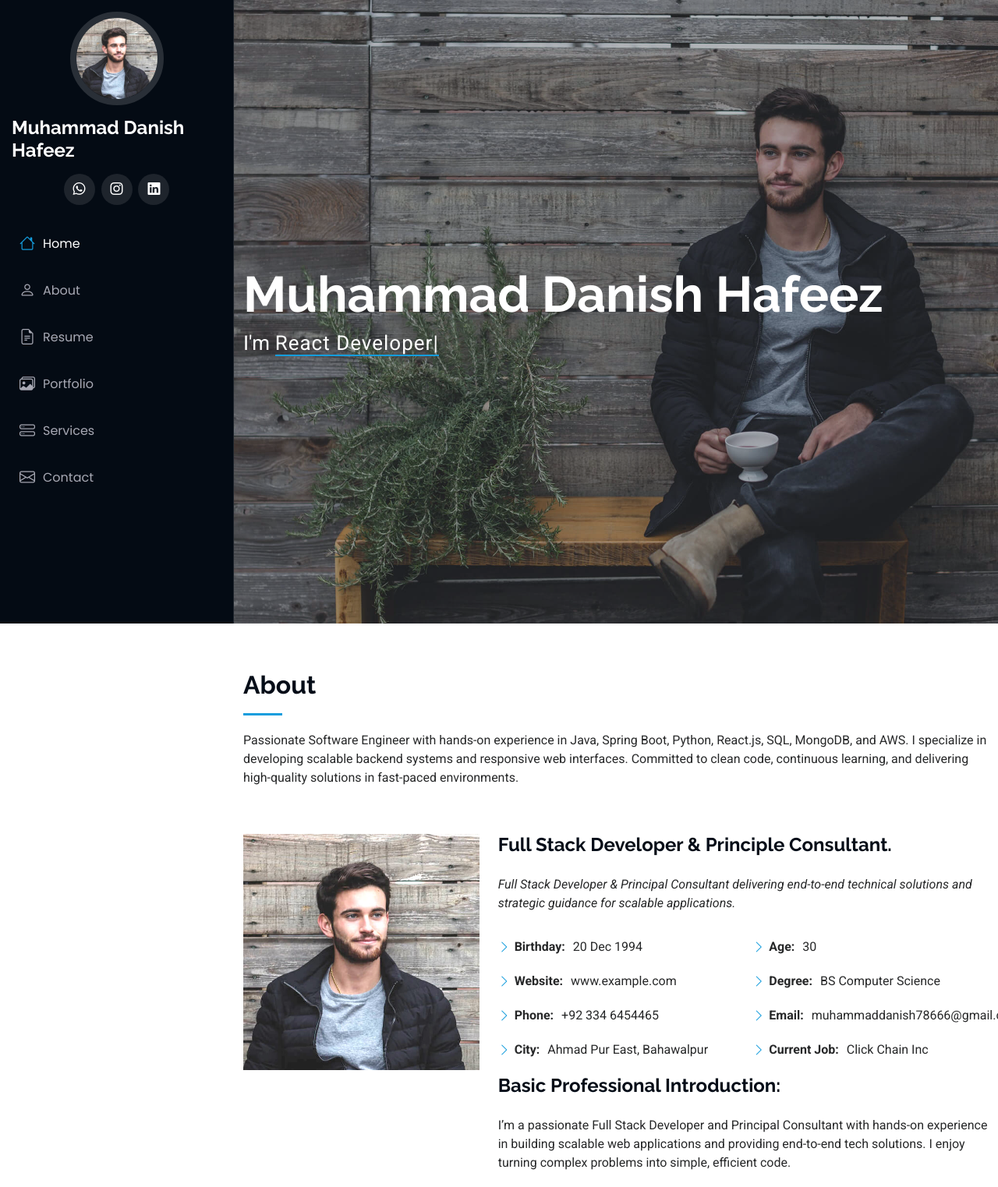
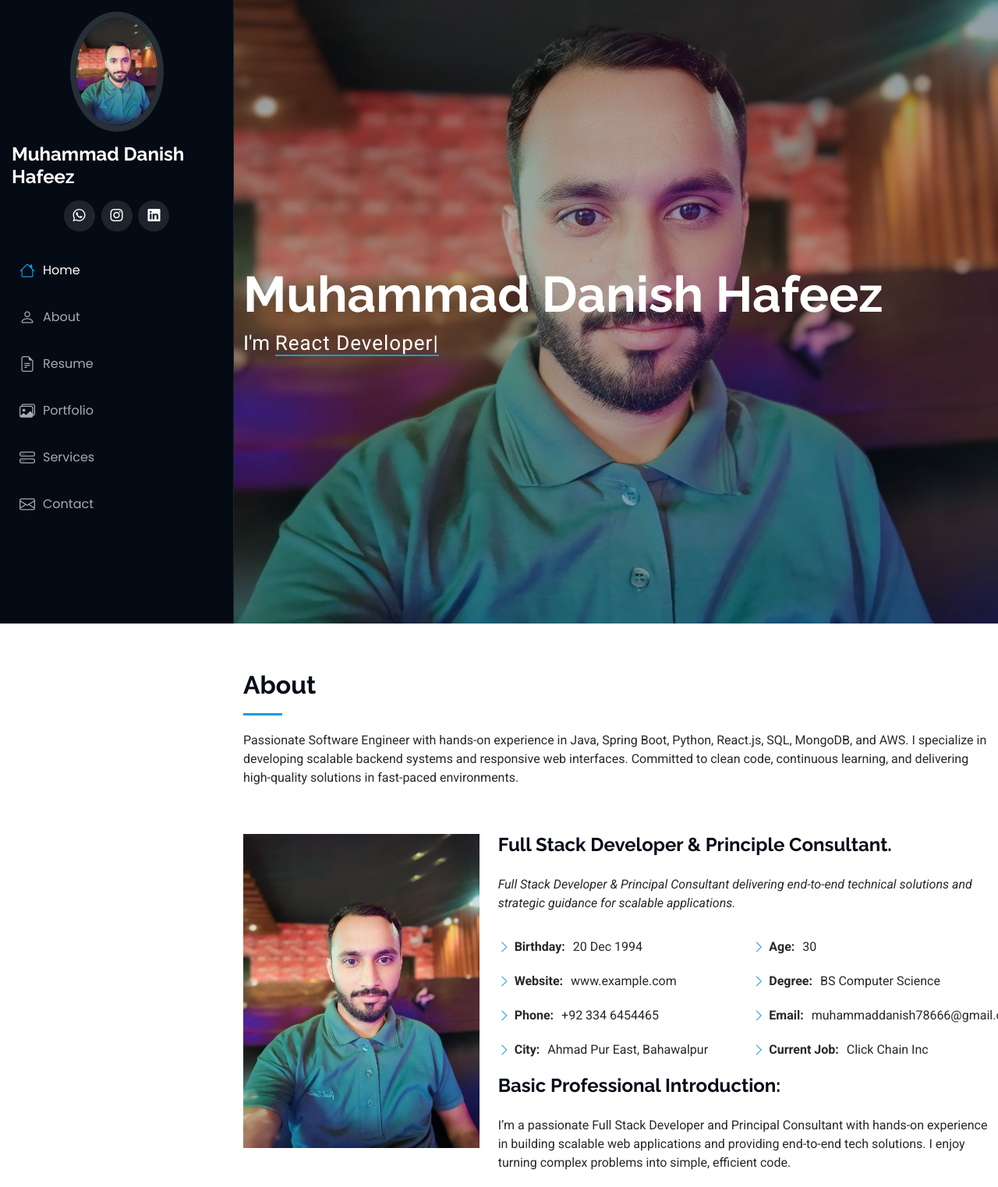
Before and after one commit to Danishhafeez786/fullstackdeveloper, a plain HTML site: page index.html in a window 1280 px wide. Shown: the top 1523 px of the page at 78% size. Drawn offline with Linux system fonts and the light colour scheme.

Commit message:
Updated profile picture

```diff
--- a/index.html
+++ b/index.html
@@ -35,7 +35,7 @@
     <i class="header-toggle d-xl-none bi bi-list"></i>
 
     <div class="profile-img">
-      <img src="assets/img/my-profile-img.jpg" alt="" class="img-fluid rounded-circle">
+      <img src="assets/img/danish.jpeg" alt="" class="img-fluid rounded-circle">
     </div>
 
     <a href="index.html" class="logo d-flex align-items-center justify-content-center">
@@ -85,7 +85,7 @@
     <!-- Hero Section -->
     <section id="hero" class="hero section dark-background">
 
-      <img src="assets/img/hero-bg.jpg" alt="" data-aos="fade-in" class="">
+      <img src="assets/img/danish.jpeg" alt="" data-aos="fade-in" class="">
 
       <div class="container" data-aos="fade-up" data-aos-delay="100">
         <h2>Muhammad Danish Hafeez</h2>
@@ -107,7 +107,7 @@
 
         <div class="row gy-4 justify-content-center">
           <div class="col-lg-4">
-            <img src="assets/img/my-profile-img.jpg" class="img-fluid" alt="">
+            <img src="assets/img/danish.jpeg" class="img-fluid" alt="">
           </div>
           <div class="col-lg-8 content">
             <h2>Full Stack Developer &amp; Principle Consultant.</h2>
```
Also changed, not shown: assets/img/danish.jpeg (added).
